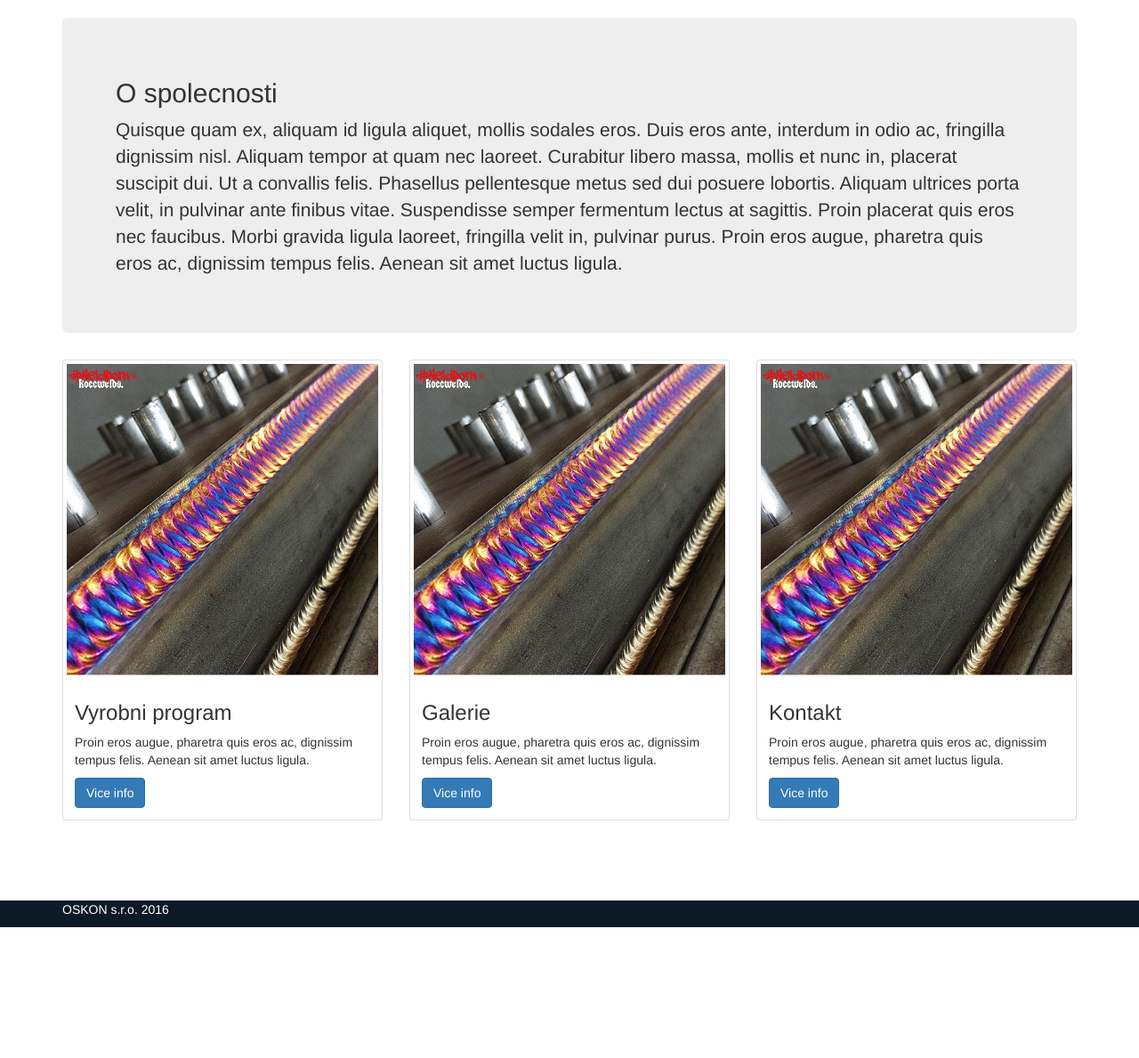
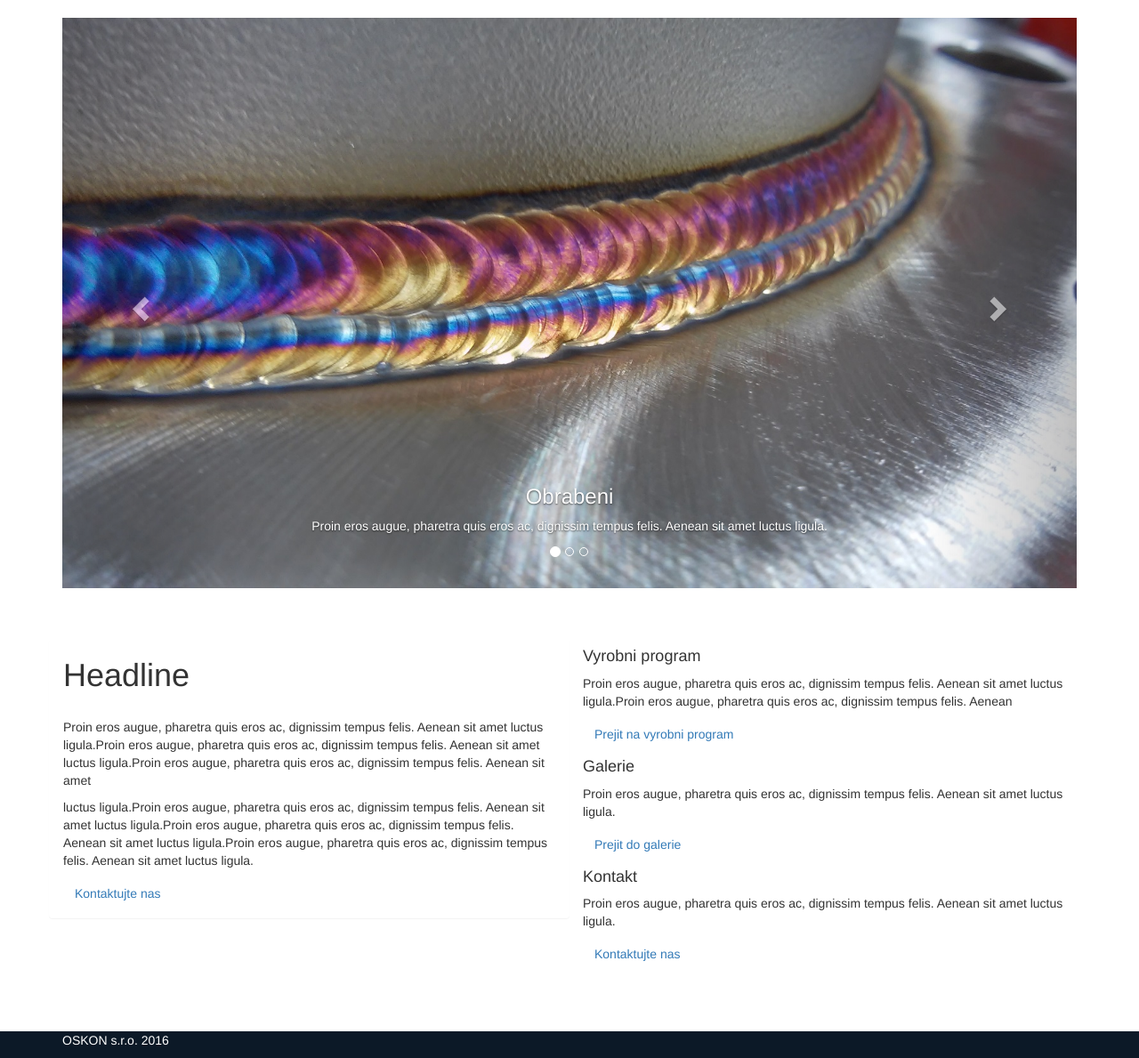
Before and after one commit to gsgahg/OSKON, a Django app: page / in a window 1280 px wide. Shown: the part 252-1441 px from the top of the page at 89% size. Before the commit the page ends 1294 px from the top, so only its background shows below. Run offline with Django 3.2, Linux system fonts and the light colour scheme; some libraries are stand-ins or nearby versions.

Commit message:
oskon webb commit 1.01

```diff
--- a/o_nas/templates/o_nas/index.html
+++ b/o_nas/templates/o_nas/index.html
@@ -47,65 +47,140 @@
 
   </div>
   </nav>
-<div class="content container">
+<div class="content container" style="padding-bottom: 1.5cm">
   <div class="row">
-    <div class="col-sm-12">
-      <div class="jumbotron">
-        <h2>O spolecnosti</h2>
+    <section class="col-sm-12">
+      <div class="carousel slide" id="featured">
+        <ol class="carousel-indicators">
+          <li data-target="#featured" data-slide-to="0" class="active"></li>
+          <li data-target="#featured" data-slide-to="1"></li>
+          <li data-target="#featured" data-slide-to="2"></li>
+        </ol>
+        <div class="carousel-inner">
+          <div class="item active">
+            <img src="media/carousel1.jpg">
+            <div class="carousel-caption">
+              <h3>Obrabeni</h3>
               <p>
-          Quisque quam ex, aliquam id ligula aliquet, mollis sodales eros. Duis eros ante, interdum in odio ac, fringilla dignissim nisl.
-          Aliquam tempor at quam nec laoreet. Curabitur libero massa, mollis et nunc in, placerat suscipit dui. Ut a convallis felis.
-          Phasellus pellentesque metus sed dui posuere lobortis. Aliquam ultrices porta velit, in pulvinar ante finibus vitae.
-          Suspendisse semper fermentum lectus at sagittis. Proin placerat quis eros nec faucibus. Morbi gravida ligula laoreet,
-          fringilla velit in, pulvinar purus. Proin eros augue, pharetra quis eros ac, dignissim tempus felis. Aenean sit amet
+                Proin eros augue, pharetra quis eros ac, dignissim tempus felis. Aenean sit amet
                 luctus ligula.
               </p>
+
             </div>
+          </div>
+          <div class="item">
+            <img src="media/5ir6oKY.png">
+            <div class="carousel-caption">
+              <h3>Konstrukce</h3>
+              <p>
+                Proin eros augue, pharetra quis eros ac, dignissim tempus felis. Aenean sit amet
+                luctus ligula.
+              </p>
+
+            </div>
+          </div>
+          <div class="item">
+            <img src="media/carousel2.jpg">
+            <div class="carousel-caption">
+              <h3>Svarovani</h3>
+              <p>
+                Proin eros augue, pharetra quis eros ac, dignissim tempus felis. Aenean sit amet
+                luctus ligula.
+              </p>
+
+            </div>
+          </div>
+        </div>
+        <a class="left carousel-control" href="#featured" role="button" data-slide="prev">
+          <span class="glyphicon glyphicon-chevron-left"></span>
+        </a>
+        <a class="right carousel-control" href="#featured" role="button" data-slide="next">
+          <span class="glyphicon glyphicon-chevron-right"></span>
+        </a>
+      </section>
     </div>
   </div>
 </div>
 
-<div class="content container">
+<div class="container">
   <div class="row">
-      <div class="col-sm-6 col-sm-4">
-        <div class="thumbnail">
-          <a href="{% url 'vyrobni_program:vyrobni_program'%}"><img src="media/sexy-weld.jpg"></a>
-          <div class="caption">
-            <h3>Vyrobni program</h3>
+    <div class="col-xs-12 col-md-6 panel">
+        <h1 style="padding-bottom: 0.5cm">Headline</h1>
+        <p>
+          Proin eros augue, pharetra quis eros ac, dignissim tempus felis. Aenean sit amet
+          luctus ligula.Proin eros augue, pharetra quis eros ac, dignissim tempus felis. Aenean sit amet
+          luctus ligula.Proin eros augue, pharetra quis eros ac, dignissim tempus felis. Aenean sit amet
+        </p>
+        <p>
+          luctus ligula.Proin eros augue, pharetra quis eros ac, dignissim tempus felis. Aenean sit amet
+          luctus ligula.Proin eros augue, pharetra quis eros ac, dignissim tempus felis. Aenean sit amet
+          luctus ligula.Proin eros augue, pharetra quis eros ac, dignissim tempus felis. Aenean sit amet
+          luctus ligula.
+        </p>
+        <p>
+          <a class="btn btn-link" href="{% url 'o_nas:kontakt'%}">Kontaktujte nas</a>
+        </p>
+
+    </div>
+
+    <div class="col-xs-12 col-md-6">
+        <div class="container-fluid">
+          <div class="row">
+
+
+                <h4>Vyrobni program</h4>
+                <p>
+                  Proin eros augue, pharetra quis eros ac, dignissim tempus felis. Aenean sit amet
+                  luctus ligula.Proin eros augue, pharetra quis eros ac, dignissim tempus felis. Aenean
+                </p>
+                <a class="btn btn-link" href="{% url 'vyrobni_program:vyrobni_program'%}">Prejit na vyrobni program</a>
+
+
+          </div>
+        </div>
+
+
+            <div class="container-fluid">
+              <div class="row">
+
+
+                    <h4>Galerie</h4>
                     <p>
                       Proin eros augue, pharetra quis eros ac, dignissim tempus felis. Aenean sit amet
                       luctus ligula.
                     </p>
-            <a class="btn btn-primary" href="{% url 'vyrobni_program:vyrobni_program'%}">Vice info</a>
+                    <a class="btn btn-link" href="{% url 'o_nas:galerie'%}">Prejit do galerie</a>
+
+
+
+
             </div>
             </div>
-      </div>
-      <div class="col-sm-6 col-sm-4">
-        <div class="thumbnail">
-          <a href="{% url 'o_nas:galerie'%}"><img src="media/sexy-weld.jpg"></a>
-          <div class="caption">
-            <h3>Galerie</h3>
+
+
+
+            <div class="container-fluid">
+              <div class="row">
+
+
+                    <h4>Kontakt</h4>
                     <p>
                       Proin eros augue, pharetra quis eros ac, dignissim tempus felis. Aenean sit amet
                       luctus ligula.
                     </p>
-            <a class="btn btn-primary" href="{% url 'o_nas:galerie'%}">Vice info</a>
+                    <a class="btn btn-link" href="{% url 'o_nas:kontakt'%}">Kontaktujte nas</a>
+
+
+
+
             </div>
+
+
             </div>
+
+
     </div>
-      <div class="col-sm-6 col-sm-4">
-        <div class="thumbnail">
-          <a href="{% url 'o_nas:kontakt'%}"><img src="media/sexy-weld.jpg"></a>
-          <div class="caption">
-            <h3>Kontakt</h3>
-            <p>
-              Proin eros augue, pharetra quis eros ac, dignissim tempus felis. Aenean sit amet
-              luctus ligula.
-            </p>
-            <a class="btn btn-primary" href="{% url 'o_nas:kontakt'%}">Vice info</a>
-          </div>
-        </div>
-      </div>
+
   </div>
 </div>
 
```
Also changed, not shown: media/5ir6oKY.png, media/carousel1.jpg (added), media/carousel2.jpg (added). Lines whose indentation alone changed are shown as unchanged.
